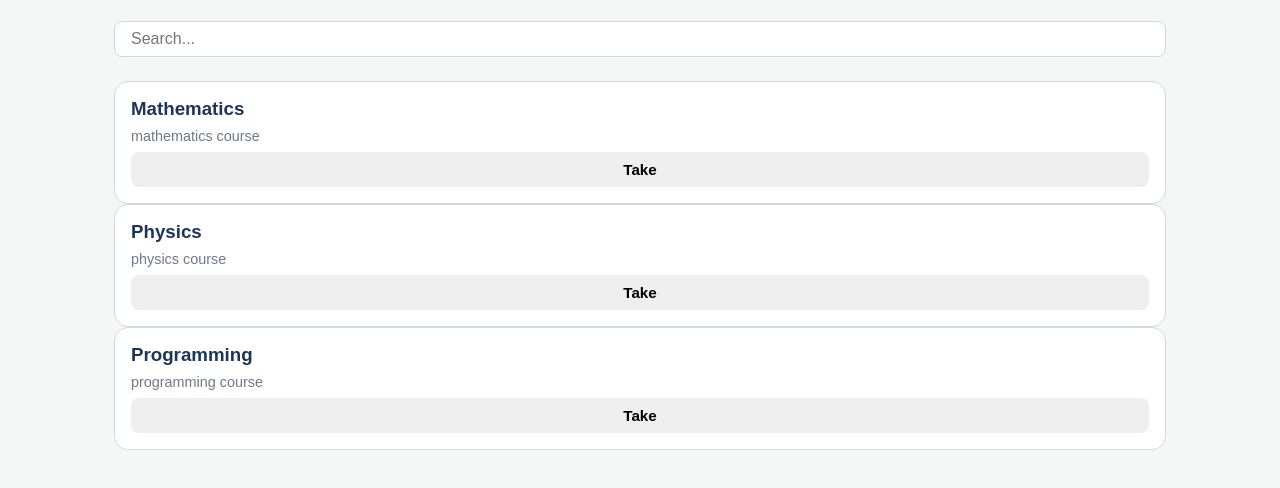
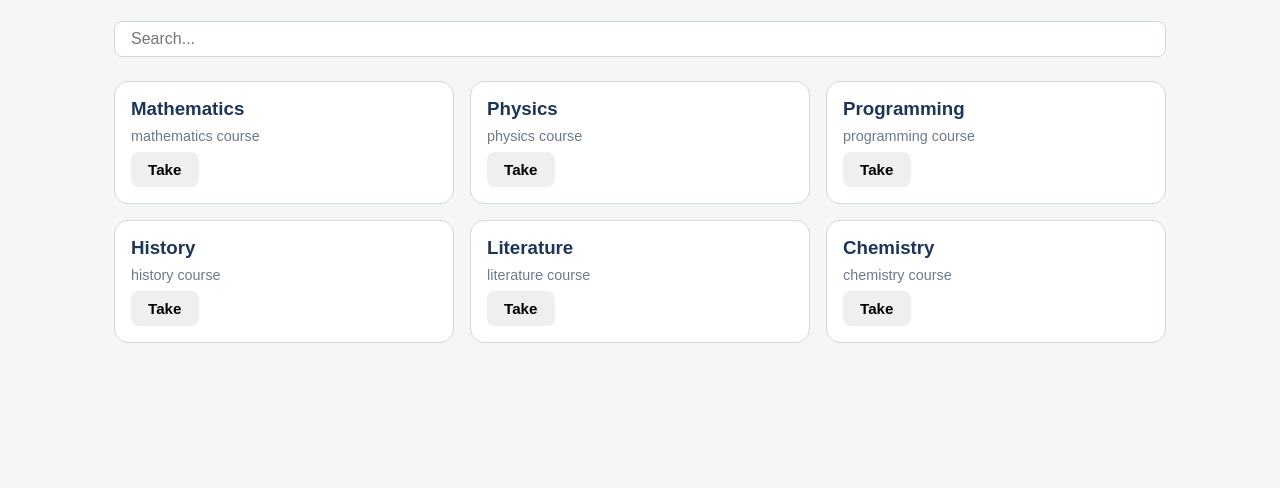
Before and after one commit to mikcoffee/learnplat, a plain HTML site: page pages/dashboard.html in a window 1280 px wide. Shown: the part 188-676 px from the top of the page. Drawn offline with Linux system fonts and the light colour scheme.

Commit message:
Apply CSS Grid to the cards dashboard

```diff
--- a/css/styles.css
+++ b/css/styles.css
@@ -265,16 +265,22 @@ main {
 
 /* ---------------------------------------- */
 
+/* ---------- Cards Grid (Dashboard) ---------- */
+
+.dashboard-grid {
+  display: grid;
+  grid-template-columns: repeat(3, 1fr);
+  gap: var(--spacing-md);
+}
+
 .card {
   display: flex;
   flex-direction: column;
-  gap: 8px;
-  padding: 16px;
-
+  gap: var(--spacing-sm);
+  padding: var(--spacing-md);
   background-color: var(--color-surface);
   border: 1px solid var(--color-border);
-
-  border-radius: 14px;
+  border-radius: var(--radius-lg);
 }
 
 .card h3 {
@@ -286,6 +292,10 @@ main {
   color: var(--color-text-muted);
   font-size: 0.9rem;
   flex-grow: 1;
+}
+
+.card .button {
+  align-self: flex-start;
 }
 
 /* ---------- Profile ---------- */
--- a/pages/dashboard.html
+++ b/pages/dashboard.html
@@ -28,7 +28,7 @@
   <label for="search" class="search-label">Search</label>
   <input type="search" id="search" class="search" placeholder="Search...">
 
-  <section>
+  <section class="dashboard-grid">
     <article class="card">
       <h3>Mathematics</h3>
       <p>mathematics course</p>
@@ -46,6 +46,25 @@
       <p>programming course</p>
       <button class="button" type="button">Take</button>
     </article>
+
+    <article class="card">
+      <h3>History</h3>
+      <p>history course</p>
+      <button class="button" type="button">Take</button>
+    </article>
+
+    <article class="card">
+      <h3>Literature</h3>
+      <p>literature course</p>
+      <button class="button" type="button">Take</button>
+    </article>
+
+    <article class="card">
+      <h3>Сhemistry</h3>
+      <p>chemistry course</p>
+      <button class="button" type="button">Take</button>
+    </article>
+
   </section>
   </main>
 </body>
```
Also changed, not shown: pages/profile.html (+1 -1 lines).
